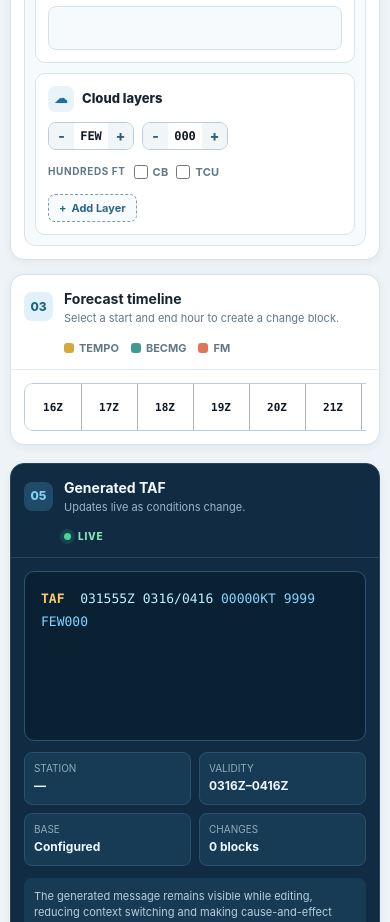
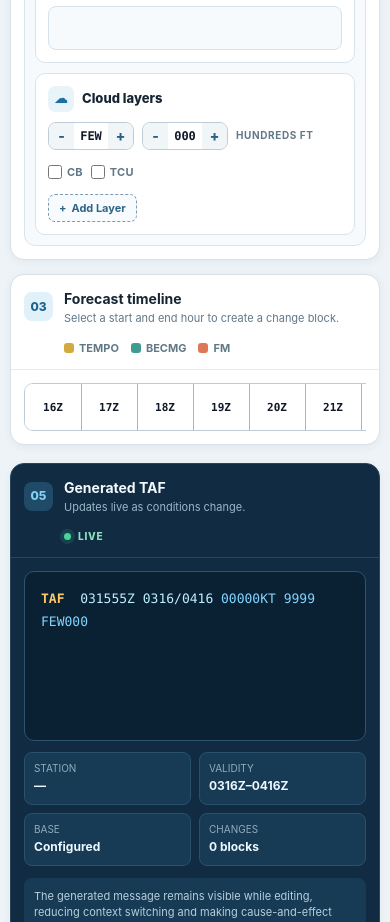
Before and after one commit to sprangdes/taf-visual-builder, a React (Vite) app: page / in a window 390 px wide. Shown: the part 940-1862 px from the top of the page. Built offline with nearby package versions, Linux system fonts and the light colour scheme.

Commit message:
fix: keep cloud height unit with controls

```diff
--- a/src/components/CloudSection.tsx
+++ b/src/components/CloudSection.tsx
@@ -69,7 +69,7 @@ export default function CloudSection({
       <div className="cloud-layers-controls cloud-layers-stack">
         {clouds.map((c) => (
           <div key={c.id} className="cloud-layer-row">
-            <span className="cloud-control-group">
+            <span className="cloud-measurement-group">
               <NumericControl
                 value={Math.max(0, cloudAmountOptions.indexOf(c.amount))}
                 min={0}
@@ -88,9 +88,9 @@ export default function CloudSection({
                 formatValue={(v) => String(v).padStart(3, "0")}
                 onChange={(value) => onUpdateCloud(c.id, "height", value)}
               />
+              <span className="cloud-height-unit">{text.conditions.hundredsFeet}</span>
             </span>
-            <span className="cloud-metadata-group">
-              <span className="cloud-height-unit">{text.conditions.hundredsFeet}</span>
+            <span className="cloud-checkbox-group">
               <label className="cloud-checkbox">
                 <input
                   type="checkbox"
--- a/src/index.css
+++ b/src/index.css
@@ -213,9 +213,8 @@ body {
 .cloud-layers-stack > .cloud-layer-row { width: 100%; }
 .cloud-add-row { margin-top: 8px; }
 .cloud-layer-row { margin: 0; }
-.cloud-control-group,
-.cloud-metadata-group { display: inline-flex; flex: 0 0 auto; align-items: center; gap: 8px; }
-.cloud-metadata-group { white-space: nowrap; }
+.cloud-measurement-group,
+.cloud-checkbox-group { display: inline-flex; flex: 0 0 auto; align-items: center; gap: 8px; white-space: nowrap; }
 .cloud-checkbox { display: inline-flex; align-items: center; gap: 5px; min-height: 28px; cursor: pointer; }
 .cloud-checkbox input { width: 14px; height: 14px; margin: 0; border: 1px solid var(--taf-border-strong); border-radius: 4px; accent-color: var(--taf-accent); cursor: pointer; }
 .cloud-checkbox span { color: var(--taf-muted); font-size: 11px; font-weight: 650; letter-spacing: .02em; }
@@ -348,7 +347,7 @@ body {
   .cloud-layer-row { align-items: flex-start; }
 }
 @media (max-width: 420px) {
-  .cloud-metadata-group { flex-basis: 100%; }
+  .cloud-checkbox-group { flex-basis: 100%; }
 }
 @media (prefers-reduced-motion: reduce) {
   *, *::before, *::after { scroll-behavior: auto !important; transition-duration: .01ms !important; }
```
Also changed, not shown: 1 other file (tests, documents, lock files or other folders).
